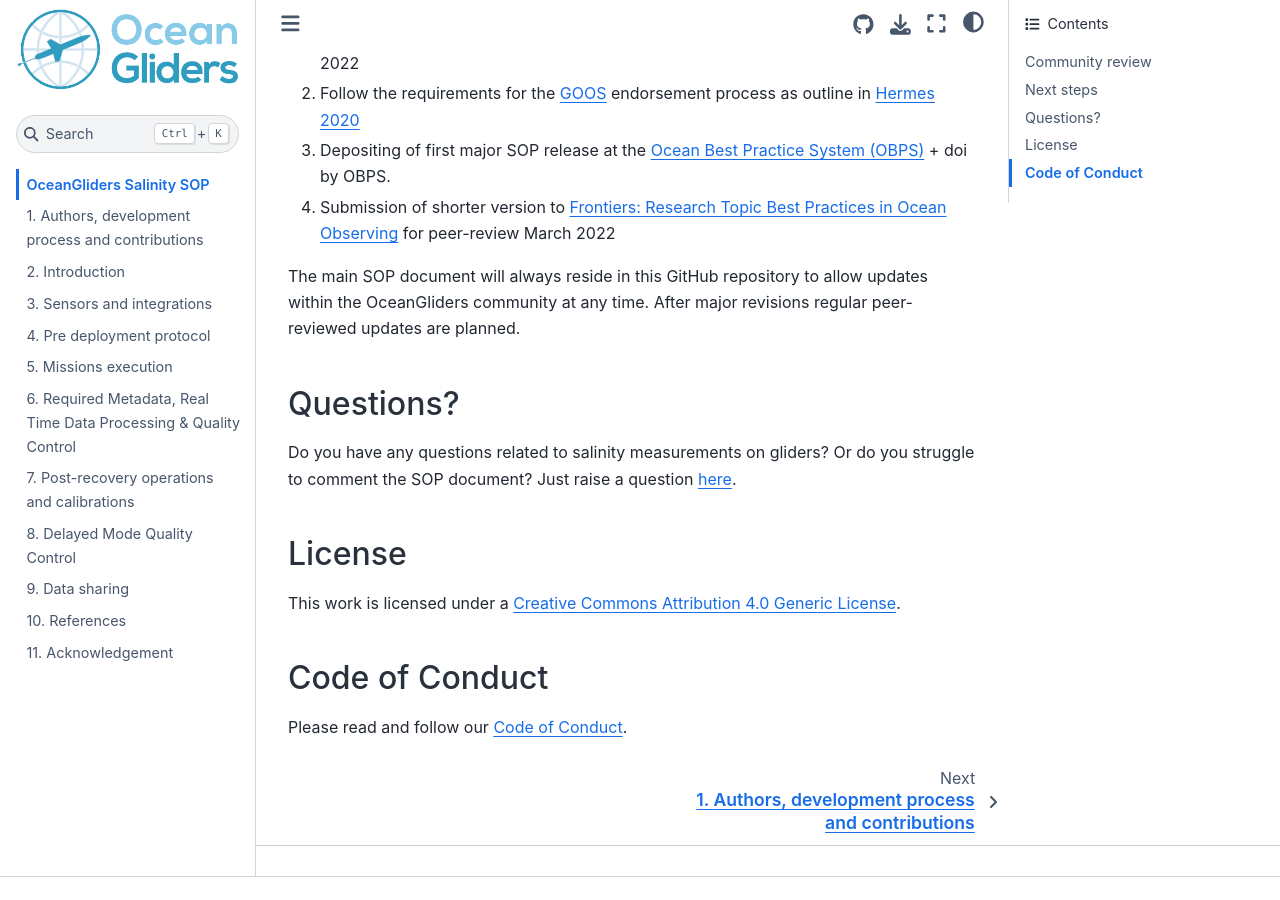
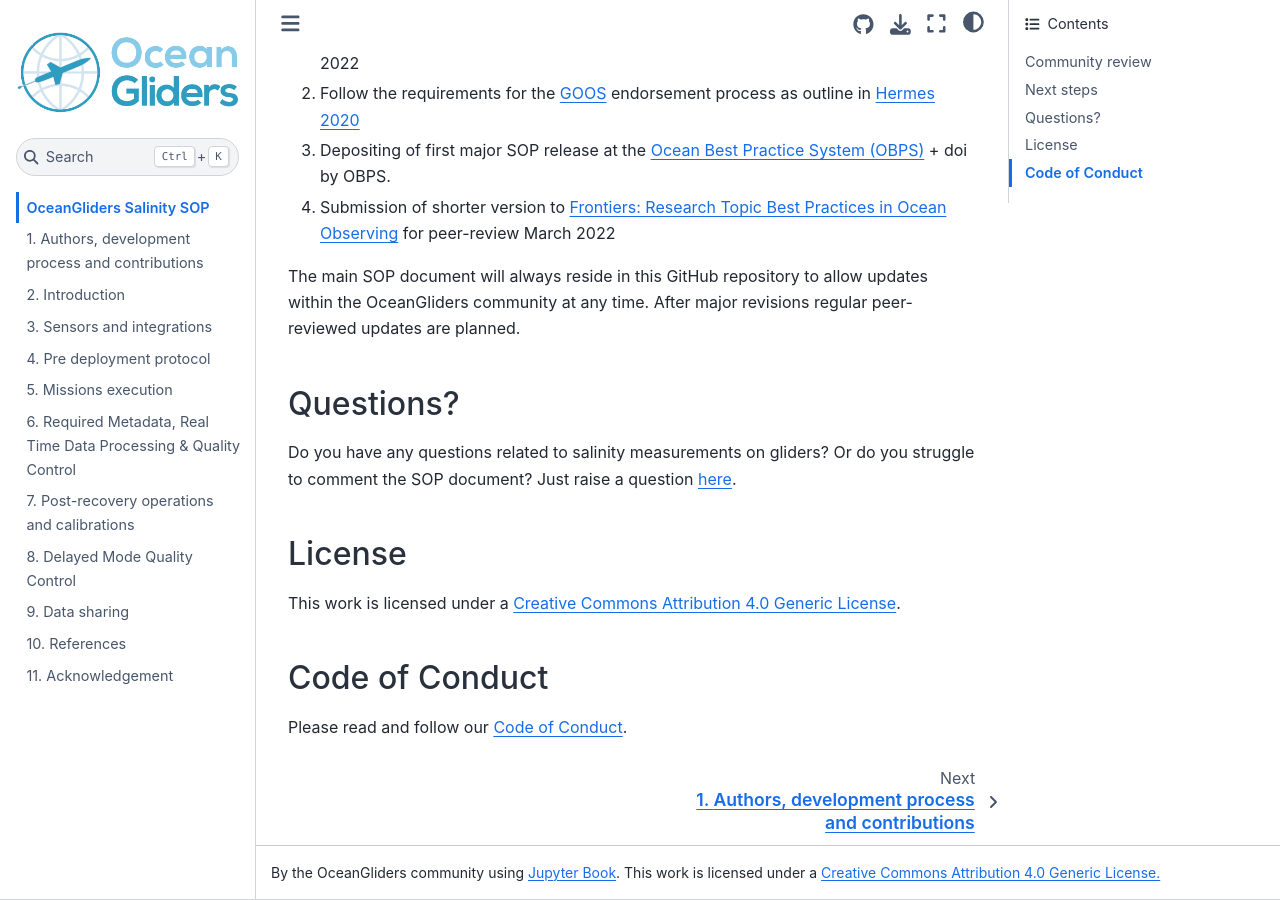
Before and after one commit to OceanGlidersCommunity/Salinity_SOP, a Jupyter Book: the page built from README.md, in a window 1280 px wide and 900 px high, scrolled down 996 px. Built offline with Jupyter Book 1.0.4 settings and Sphinx 7.4.7 and the Sphinx Book theme 1.1.4, drawn with Linux system fonts in a browser that asks for light colours; before the commit the page ends 1873 px from its top, so only the background shows below that.

```diff
--- a/_config.yml
+++ b/_config.yml
@@ -14,6 +14,13 @@ html:
   comments:
     utterances:
       repo: "OceanGlidersCommunity/Salinity_SOP"
+  extra_footer: |
+    <p>  By the OceanGliders community using
+      <a href="https://jupyterbook.org/intro.html"   target="_blank">Jupyter Book</a>.
+      This work is licensed under a
+      <a href="https://creativecommons.org/licenses/by/4.0/" target="_blank"> Creative Commons Attribution 4.0 Generic License.</a>
+    </p>
+
 bibtex_bibfiles:
     - salinity.bib
 sphinx:
```
